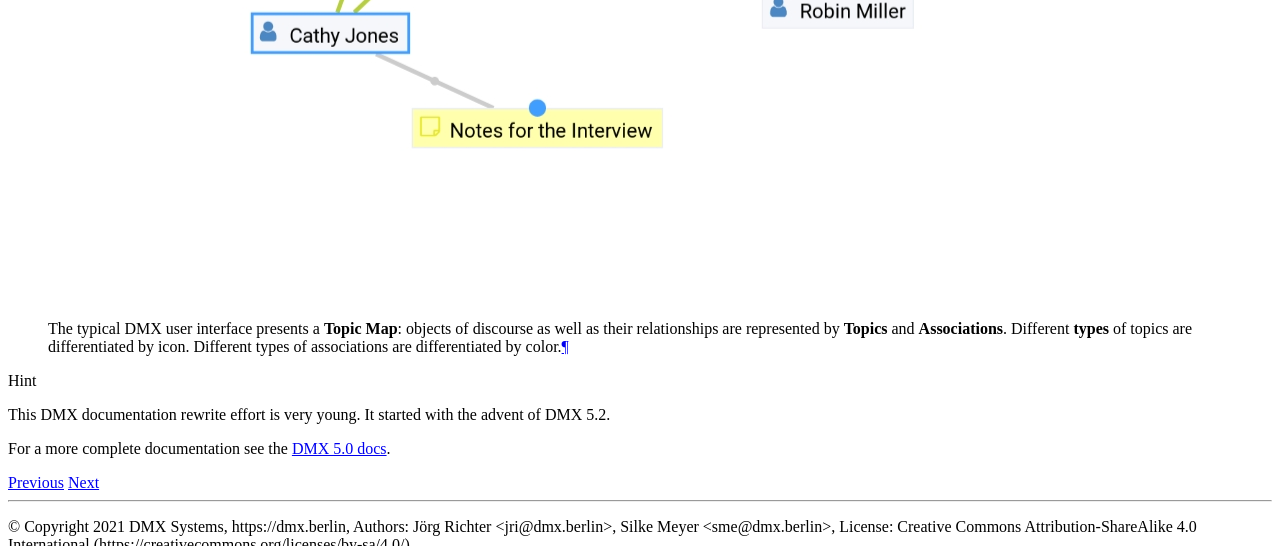
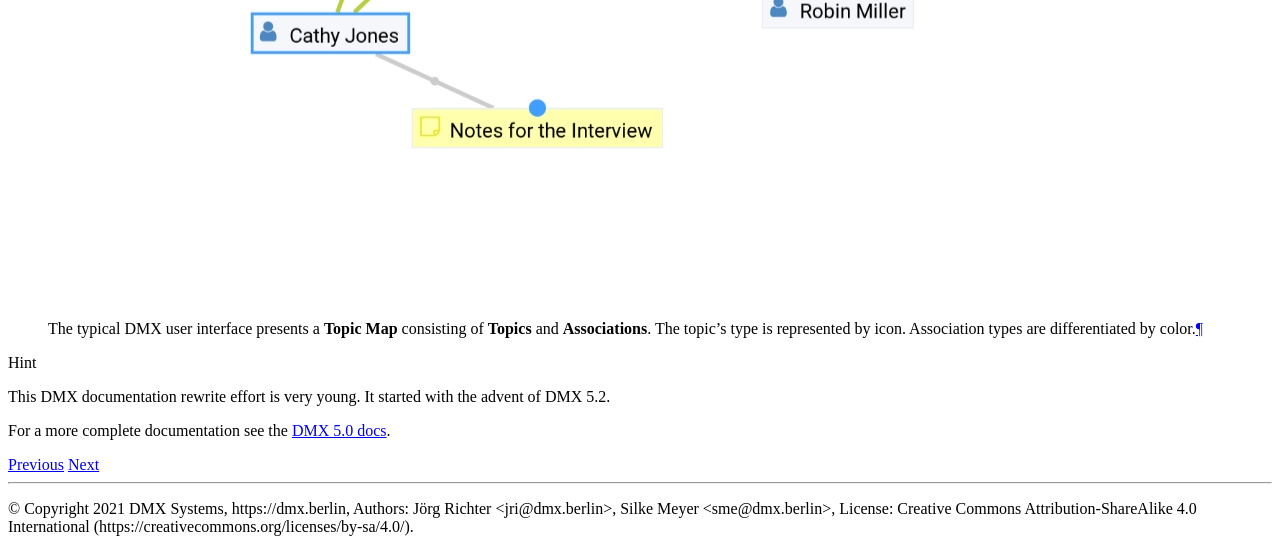
Before and after one commit to dmx-systems/dmx-documentation, a Sphinx documentation site: the page built from docs/overview.rst, in a window 1280 px wide and 900 px high, scrolled down 5754 px, cut to the strip 0-546 px from the top of the window. Built offline with Sphinx 7.4.7 and the Read the Docs theme 2.0.0, drawn with Linux system fonts in a browser that asks for light colours; some of the changed text lies outside the part shown.

Commit message:
Add section "Topic Maps"

```diff
--- a/docs/overview.rst
+++ b/docs/overview.rst
@@ -133,13 +133,13 @@
 
 A DMX user can create new types, as well as modify existing ones, interactively in the DMX Webclient. Another way of obtaining new types is by installing DMX plugins.
 
-**************
-User Interface
-**************
+**********
+Topic Maps
+**********
 
 .. figure:: _static/detail-panel.png
 
-    The typical DMX user interface presents a **Topic Map**: objects of discourse as well as their relationships are represented by **Topics** and **Associations**. Different **types** of topics are differentiated by icon. Different types of associations are differentiated by color.
+    The typical DMX user interface presents a **Topic Map** consisting of **Topics** and **Associations**. The topic's type is represented by icon. Association types are differentiated by color.
 
 .. hint::
 
```
